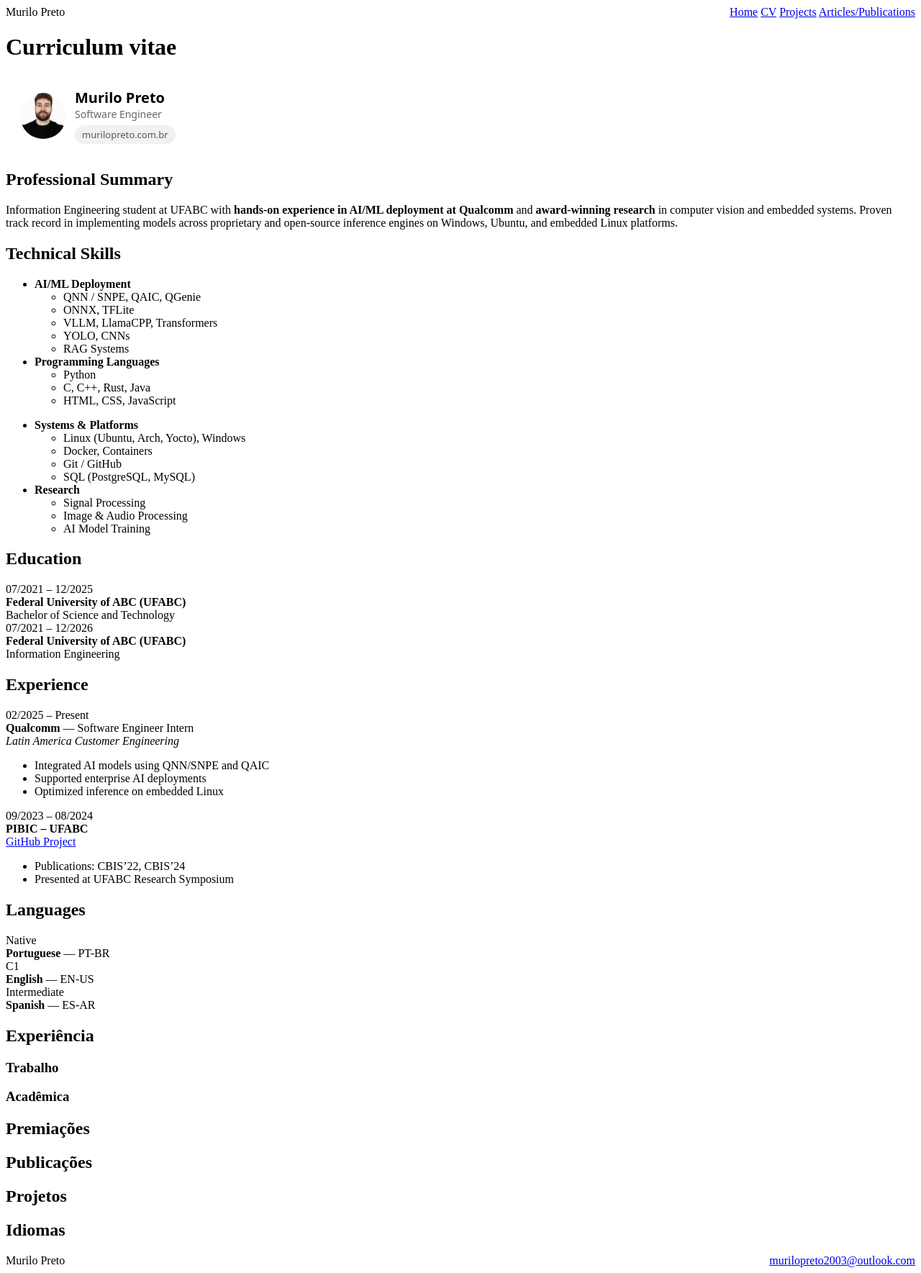
After one commit to murilo-preto/portfolio, a Flask app: page /cv in a window 1280 px wide. The commit adds this page. Shown: the whole page at 72% size. Run offline with Flask 3, Linux system fonts and the light colour scheme.

Commit message:
add todo in readme, add custom pages: home and cv, base css

```diff
--- a/flask_server/app.py
+++ b/flask_server/app.py
@@ -4,9 +4,18 @@ from werkzeug.middleware.proxy_fix import ProxyFix
 app = Flask(__name__)
 app.wsgi_app = ProxyFix(app.wsgi_app, x_proto=1, x_host=1)
 
+
 @app.route("/")
 def home():
     return render_template("index.html")
 
+@app.route("/cv")
+def cv():
+    return render_template("cv.html")
+
+@app.route("/naninha")
+def naninha():
+    return render_template("naninha.html")
+
 if __name__ == "__main__":
     app.run(host="0.0.0.0", debug=True)
--- /dev/null
+++ b/flask_server/static/css/styles.css
@@ -0,0 +1,54 @@
+
+.flex-container {
+  display: flex;
+  width: 100%;
+  justify-content: space-between;
+}
+
+.profile-card {
+  display: flex;
+  align-items: center;
+  gap: 12px;              /* 👈 controls distance between image and text */
+
+  max-width: 600px;
+  padding: 16px 20px;
+  background: #ffffff;
+  border-radius: 12px;
+  font-family: system-ui, -apple-system, BlinkMacSystemFont, sans-serif;
+}
+
+.profile-image {
+  width: 64px;
+  height: 64px;
+  border-radius: 50%;
+  object-fit: cover;
+  flex-shrink: 0;         /* prevents shrinking */
+}
+
+.profile-text {
+  display: flex;
+  flex-direction: column;
+}
+
+.profile-text h2 {
+  margin: 0;
+  font-size: 20px;
+  font-weight: 600;
+}
+
+.subtitle {
+  margin: 0;
+  font-size: 14px;
+  color: #666;
+}
+
+.badge {
+  margin-top: 6px;
+  padding: 4px 10px;
+  font-size: 13px;
+  color: #555;
+  background: #f1f1f1;
+  border-radius: 999px;
+  text-decoration: none;
+  width: fit-content;
+}
--- /dev/null
+++ b/flask_server/templates/cv.html
@@ -0,0 +1,163 @@
+<!DOCTYPE html>
+<html lang="pt-BR">
+<head>
+  <meta charset="UTF-8">
+  <title>Murilo Preto - Home</title>
+</head>
+<body>
+
+{% include "partials/header.html" %}
+
+<main>
+  <h1>Curriculum vitae</h1>
+    <!-- <img src="static/images/mpreto_portrait.jpg" alt="Portrait of Murilo Preto" height="300"> -->
+
+    <div class="profile-card">
+      <img
+        src="static/images/mpreto_portrait.jpg"
+        alt="Portrait of Murilo Preto"
+        class="profile-image"
+      />
+
+      <div class="profile-text">
+        <h2>Murilo Preto</h2>
+        <p class="subtitle">Software Engineer</p>
+        <a href="https://www.murilopreto.com.br" class="badge">murilopreto.com.br</a>
+      </div>
+    </div>
+
+    <section>
+      <h2>Professional Summary</h2>
+      <p>
+        Information Engineering student at UFABC with <strong>hands-on experience in AI/ML deployment at Qualcomm</strong>
+        and <strong>award-winning research</strong> in computer vision and embedded systems. Proven track record in implementing
+        models across proprietary and open-source inference engines on Windows, Ubuntu, and embedded Linux platforms.
+      </p>
+    </section>
+
+    <section>
+      <h2>Technical Skills</h2>
+
+      <div class="two-columns">
+        <ul>
+          <li><strong>AI/ML Deployment</strong>
+            <ul>
+              <li>QNN / SNPE, QAIC, QGenie</li>
+              <li>ONNX, TFLite</li>
+              <li>VLLM, LlamaCPP, Transformers</li>
+              <li>YOLO, CNNs</li>
+              <li>RAG Systems</li>
+            </ul>
+          </li>
+
+          <li><strong>Programming Languages</strong>
+            <ul>
+              <li>Python</li>
+              <li>C, C++, Rust, Java</li>
+              <li>HTML, CSS, JavaScript</li>
+            </ul>
+          </li>
+        </ul>
+
+        <ul>
+          <li><strong>Systems & Platforms</strong>
+            <ul>
+              <li>Linux (Ubuntu, Arch, Yocto), Windows</li>
+              <li>Docker, Containers</li>
+              <li>Git / GitHub</li>
+              <li>SQL (PostgreSQL, MySQL)</li>
+            </ul>
+          </li>
+
+          <li><strong>Research</strong>
+            <ul>
+              <li>Signal Processing</li>
+              <li>Image & Audio Processing</li>
+              <li>AI Model Training</li>
+            </ul>
+          </li>
+        </ul>
+      </div>
+    </section>
+
+    <section>
+      <h2>Education</h2>
+
+      <div class="entry">
+        <div class="date">07/2021 – 12/2025</div>
+        <div>
+          <strong>Federal University of ABC (UFABC)</strong><br />
+          Bachelor of Science and Technology
+        </div>
+      </div>
+
+      <div class="entry">
+        <div class="date">07/2021 – 12/2026</div>
+        <div>
+          <strong>Federal University of ABC (UFABC)</strong><br />
+          Information Engineering
+        </div>
+      </div>
+    </section>
+
+    <section>
+      <h2>Experience</h2>
+
+      <div class="entry">
+        <div class="date">02/2025 – Present</div>
+        <div>
+          <strong>Qualcomm</strong> — Software Engineer Intern<br />
+          <em>Latin America Customer Engineering</em>
+          <ul>
+            <li>Integrated AI models using QNN/SNPE and QAIC</li>
+            <li>Supported enterprise AI deployments</li>
+            <li>Optimized inference on embedded Linux</li>
+          </ul>
+        </div>
+      </div>
+
+      <div class="entry">
+        <div class="date">09/2023 – 08/2024</div>
+        <div>
+          <strong>PIBIC – UFABC</strong><br />
+          <a href="https://github.com/murilo-preto/voicebot2023">GitHub Project</a>
+          <ul>
+            <li>Publications: CBIS’22, CBIS’24</li>
+            <li>Presented at UFABC Research Symposium</li>
+          </ul>
+        </div>
+      </div>
+    </section>
+
+    <section>
+      <h2>Languages</h2>
+
+      <div class="entry">
+        <div class="date">Native</div>
+        <div><strong>Portuguese</strong> — PT-BR</div>
+      </div>
+
+      <div class="entry">
+        <div class="date">C1</div>
+        <div><strong>English</strong> — EN-US</div>
+      </div>
+
+      <div class="entry">
+        <div class="date">Intermediate</div>
+        <div><strong>Spanish</strong> — ES-AR</div>
+      </div>
+    </section>
+
+    <h2>Experiência</h2>
+      <h3>Trabalho</h3>
+      <h3>Acadêmica</h3>
+    <h2>Premiações</h2>
+    <h2>Publicações</h2>
+    <h2>Projetos</h2>
+    <h2>Idiomas</h2>
+</main>
+
+{% include "partials/footer.html" %}
+
+</body>
+</html>
--- /dev/null
+++ b/flask_server/templates/partials/footer.html
@@ -0,0 +1,6 @@
+<footer>
+  <div class="flex-container">
+      <span>Murilo Preto</span>
+      <span><a href="mailto:murilopreto2003@outlook.com">murilopreto2003@outlook.com</a></span>
+  </div>
+</footer>
--- /dev/null
+++ b/flask_server/templates/partials/header.html
@@ -0,0 +1,14 @@
+<header>
+  <link rel="stylesheet" href="static/css/styles.css">
+  <div class="flex-container">
+      <span>Murilo Preto</span>
+      <span>
+        <nav>
+          <a href="/">Home</a>
+          <a href="/cv">CV</a>
+          <a href="/projetos">Projects</a>
+          <a href="/artigos">Articles/Publications</a>
+        </nav>
+      </span>
+  </div>
+</header>
```
Also changed, not shown: flask_server/templates/index.html (+11 -3 lines), flask_server/templates/naninha.html (added, +10 -0 lines), README.md, flask_server/static/images/mpreto_portrait.jpg (added), 2 other files.
